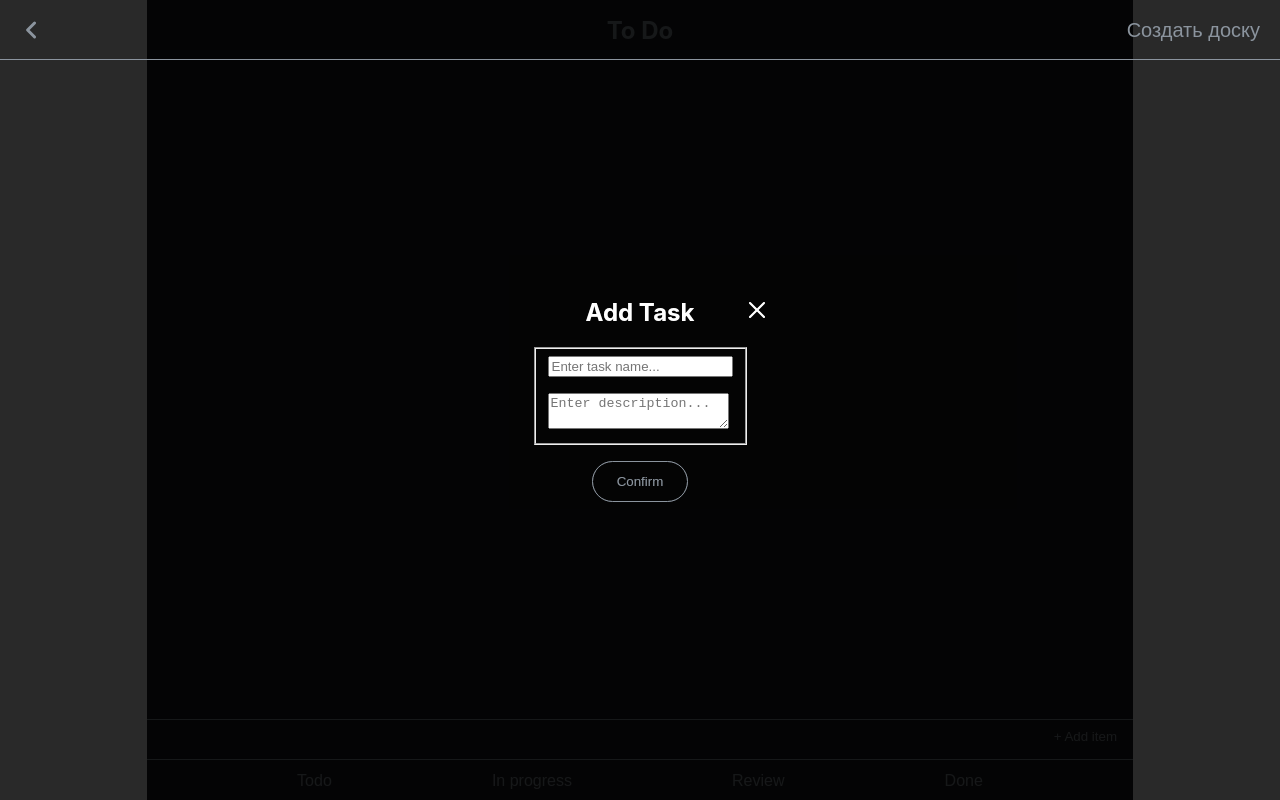
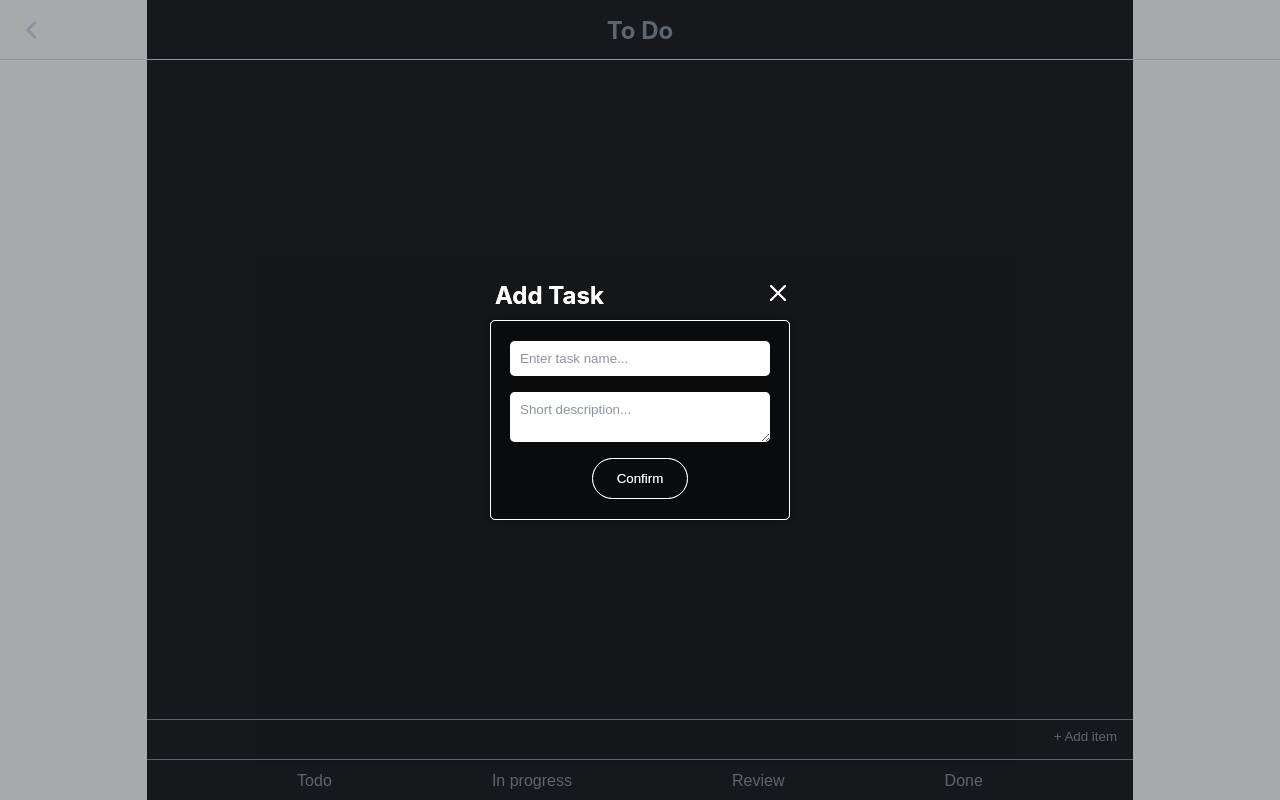
Before and after one commit to lighterboiii/task-tracker, a React (Create React App) app: page /boards/todo in a window 1280 px wide. Both pictures are taken after a click on the button "+ Add item". Built offline with nearby package versions, Linux system fonts and the light colour scheme.

Commit message:
изменения

```diff
--- a/src/components/AddTaskPopup/AddTaskPopup.module.scss
+++ b/src/components/AddTaskPopup/AddTaskPopup.module.scss
@@ -2,12 +2,13 @@
   margin: 0 auto;
   display: flex;
   flex-direction: column;
-  align-items: center;
+  align-items: flex-start;
+  justify-content: center;
 
   &__heading {
     margin: 0;
     color: #FFF;
-    padding: 0 0 20px;
+    padding: 0 0 10px 5px;
   }
 }
 
@@ -18,18 +19,40 @@
   align-items: center;
   justify-content: center;
   gap: 16px;
+  background-color: rgba(0, 0, 0, .3);
+  padding: 20px;
+  border: .5px #FFF solid;
+  border-radius: 5px;
+  box-shadow: 0 0 10px rgba(0, 0, 0, 0.2);
+  width: 300px;
+  box-sizing: border-box;
 
   &__fieldset {
+    border: none;
+    margin: 0;
+    padding: 0;
     display: flex;
     flex-direction: column;
     gap: 16px;
+    width: 260px;
   }
 
   &__button {
     background: transparent;
-    border: 1px #8b949e solid;
-    color: #8b949e;
+    border: .5px #FFF solid;
+    color: #FFF;
     border-radius: 40px;
     padding: 12px 24px;
+
+    &:hover {
+      background-color: #0056b3;
+    }
+  }
+
+  &__input {
+    width: 100%;
+    display: flex;
+    align-items: center;
+    justify-content: center;
   }
 }
--- a/src/components/AddTaskPopup/AddTaskPopup.tsx
+++ b/src/components/AddTaskPopup/AddTaskPopup.tsx
@@ -36,12 +36,20 @@ const AddTaskPopup: FC<IPopup> = ({ toggleModal }) => {
       <h2 className={styles.popup__heading}>Add Task</h2>
       <form className={styles.form} onSubmit={handleSubmit}>
         <fieldset className={styles.form__fieldset}>
-          <Input onChange={handleChange} value={formData.title} name="title" />
-          <Textarea
-            onChange={handleChange}
-            value={formData.description}
-            name="description"
-          />
+          <div className={styles.form__input}>
+            <Input
+              onChange={handleChange}
+              value={formData.title}
+              name="title"
+            />
+          </div>
+          <div className={styles.form__input}>
+            <Textarea
+              onChange={handleChange}
+              value={formData.description}
+              name="description"
+            />
+          </div>
         </fieldset>
         <button type="submit" className={styles.form__button}>
           Confirm
--- a/src/components/Header/Header.module.scss
+++ b/src/components/Header/Header.module.scss
@@ -8,6 +8,7 @@
   width: 100%;
   border-bottom: .5px #8b949e solid;
   box-sizing: border-box;
+  background: transparent;
 
   &__title {
     margin: 0 auto;
@@ -39,7 +40,10 @@
     border: none;
     background: transparent;
     font-size: 20px;
+  }
+
+  &__link {
+    text-decoration: none;
     color: #8b949e;
   }
-
 }
--- a/src/components/Header/Header.tsx
+++ b/src/components/Header/Header.tsx
@@ -1,5 +1,6 @@
+/* eslint-disable @typescript-eslint/no-unused-vars */
 import { FC } from 'react';
-import { useNavigate } from 'react-router-dom';
+import { Link, useNavigate } from 'react-router-dom';
 import styles from './Header.module.scss';
 import ChevronIcon from '../../ui/icons/chevron-icon/chevron-icon';
 
@@ -18,10 +19,11 @@ const Header: FC = () => {
       >
         <ChevronIcon position="left" />
       </button>
-      {/* <h1 className={styles.header__title}>Discrete Tracker</h1> */}
-      <button type="button" className={styles.header__mainButton}>
-        Создать доску
-      </button>
+      {/* <button type="button" className={styles.header__mainButton}>
+        <Link to="/create" className={styles.header__link}>
+          + board
+        </Link>
+      </button> */}
     </div>
   );
 };
--- a/src/components/Modal/Modal/Modal.module.scss
+++ b/src/components/Modal/Modal/Modal.module.scss
@@ -17,7 +17,7 @@
   &__closeButton {
     position: absolute;
     top: 0;
-    right: -20px;
+    right: 0;
     border: none;
     background: transparent;
     padding: 0;
--- a/src/components/Modal/ModalOverlay/ModalOverlay.module.scss
+++ b/src/components/Modal/ModalOverlay/ModalOverlay.module.scss
@@ -4,6 +4,6 @@
   bottom: 0;
   left: 0;
   right: 0;
-  background-color: rgba(0, 0, 0, .6);
+  background-color: rgba(13, 17, 23, .2);
   display: flex;
 }
--- a/src/components/TaskBoard/TaskBoard.tsx
+++ b/src/components/TaskBoard/TaskBoard.tsx
@@ -1,13 +1,10 @@
-/* eslint-disable @typescript-eslint/no-unused-vars */
 import { FC } from 'react';
 import { useSelector } from 'react-redux';
-import { useNavigate } from 'react-router-dom';
 import styles from './TaskBoard.module.scss';
 import AddTaskPopup from '../AddTaskPopup/AddTaskPopup';
 import Modal from '../Modal/Modal/Modal';
 import { RootState } from '../../services/store';
 import TaskElement from '../TaskElement/TaskElement';
-import ChevronIcon from '../../ui/icons/chevron-icon/chevron-icon';
 
 interface IProps {
   title: string;
@@ -17,25 +14,13 @@ interface IProps {
 }
 
 const TaskBoard: FC<IProps> = ({ title, isModalOpen, toggleModal, board }) => {
-  const navigate = useNavigate();
   const taskList = useSelector((store: RootState) =>
     store.taskSlice.tasks.filter((task) => task.board === board)
   );
 
-  const handleBack = () => {
-    navigate(-1);
-  };
-
   return (
     <div className={styles.tasksBoard}>
       <div className={styles.tasksBoard__headContainer}>
-        {/* <button
-          type="button"
-          className={styles.tasksBoard__button}
-          onClick={handleBack}
-        >
-          <ChevronIcon position="left" />
-        </button> */}
         <h2 className={styles.tasksBoard__title}>{title}</h2>
       </div>
       <ul className={styles.tasksBoard__list}>
--- a/src/ui/Input/input.module.scss
+++ b/src/ui/Input/input.module.scss
@@ -5,10 +5,12 @@
 
 .inputMain {
   width: 100%;
-  padding: 20px 24px;
-  border: 1px solid transparent;
+  padding: 10px;
+  border: none;
+  border-radius: 5px;
   outline: 0;
   box-sizing: border-box;
+  font-family: Arial, sans-serif;
 
   &::placeholder {
     color: #8b949e;
@@ -32,25 +34,6 @@
   text-align: left;
 }
 
-.inputSecondary {
-  padding: 16px 50px 17px 0;
-  margin: 0;
-  width: 100%;
-  max-width: 570px;
-  max-height: 60px;
-  border: none;
-  border-radius: 0;
-  background-color: transparent;
-  border-bottom: 1px solid #FFF;
-  box-sizing: border-box;
-  outline: 0;
-  text-overflow: ellipsis;
-
-  &::placeholder {
-    color: #8b949e;
-  }
-}
-
 .disabled {
   opacity: 0.5;
 }
--- a/src/ui/Input/input.tsx
+++ b/src/ui/Input/input.tsx
@@ -93,7 +93,7 @@ const Input: FC<IInput> = ({
     <div className={styles.input}>
       <input
         className={`${error.error || isInvalid ? styles.incorrect : ''} ${
-          error.error || isInvalid
+          styles.inputMain
         }`}
         type={typeValues || 'text'}
         placeholder={placeholder}
--- a/src/ui/textarea/textarea.module.scss
+++ b/src/ui/textarea/textarea.module.scss
@@ -0,0 +1,25 @@
+.textarea {
+  width: 100%;
+  display: flex;
+  justify-content: center;
+  align-items: center;
+
+  &__input {
+    width: 100%;
+    height: 100%;
+    padding: 10px;
+    border: none;
+    border-radius: 5px;
+    font-family: Arial, sans-serif;
+    resize: vertical;
+
+    &:focus {
+      outline: none;
+      border-color: rgb(16, 147, 16);
+    }
+
+    &::placeholder {
+      color: #8b949e;
+    }
+  }
+}
--- a/src/ui/textarea/textarea.tsx
+++ b/src/ui/textarea/textarea.tsx
@@ -1,5 +1,6 @@
 /* eslint-disable @typescript-eslint/no-unused-vars */
 import React, { FC, ChangeEvent } from 'react';
+import styles from './textarea.module.scss';
 
 interface IInputMessage {
   placeholder?: string;
@@ -10,13 +11,14 @@ interface IInputMessage {
 
 const Textarea: FC<IInputMessage> = ({
   value,
-  placeholder = 'Enter description...',
+  placeholder = 'Short description...',
   onChange,
   name,
 }) => {
   return (
-    <div>
+    <div className={styles.textarea}>
       <textarea
+        className={styles.textarea__input}
         placeholder={placeholder}
         value={value}
         onChange={onChange}
```
Also changed, not shown: src/ui/buttons/button/button.module.scss (added).
